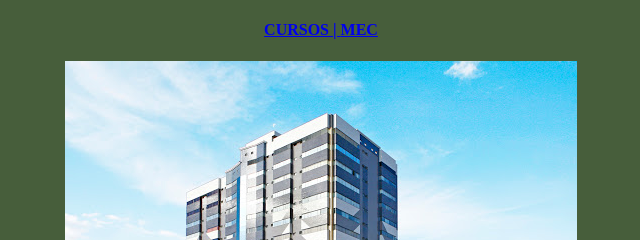
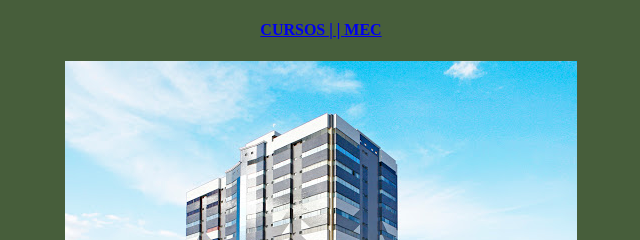
Before and after one commit to BrunoTakano/HTML-UniFCV, a plain HTML site: page index.html in a window 1280 px wide. Shown: the top 240 px of the page, 319-959 px from the left. Drawn offline with Linux system fonts and the light colour scheme.

Commit message:
Alteração

```diff
--- a/index.html
+++ b/index.html
@@ -13,7 +13,7 @@
 	<font color="#FFFAF0">
 
 	<a href="cursos/index.html" target="_blank">
-		CURSOS |
+		CURSOS | |
 	</a>
 
 	<a href="http://emec.mec.gov.br/emec/consulta-cadastro/detalhes-ies/d96957f455f6405d14c6542552b0f6eb/MzY0OQ" target="_blank">
```
